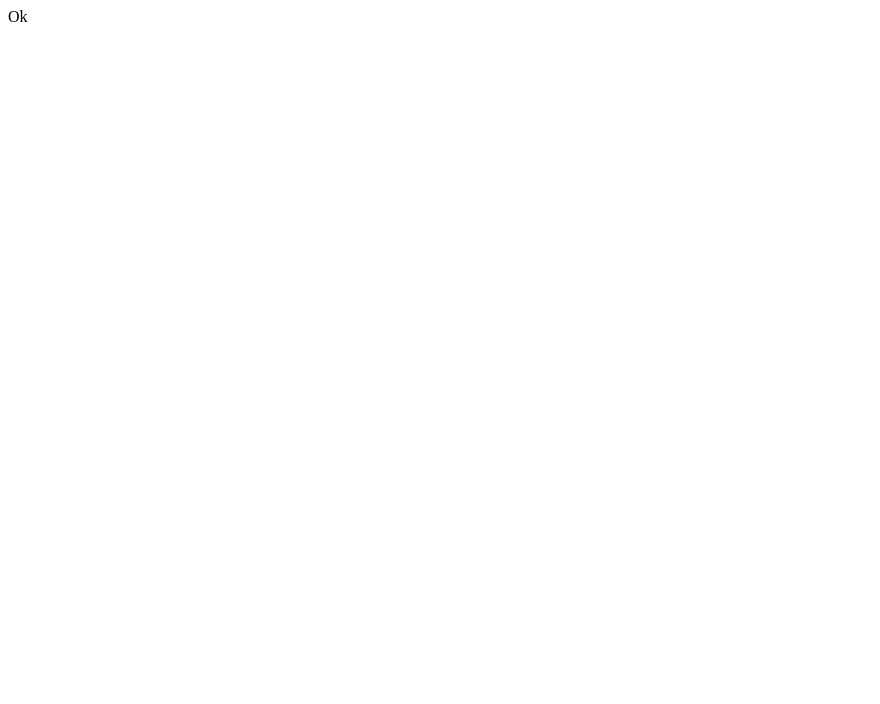
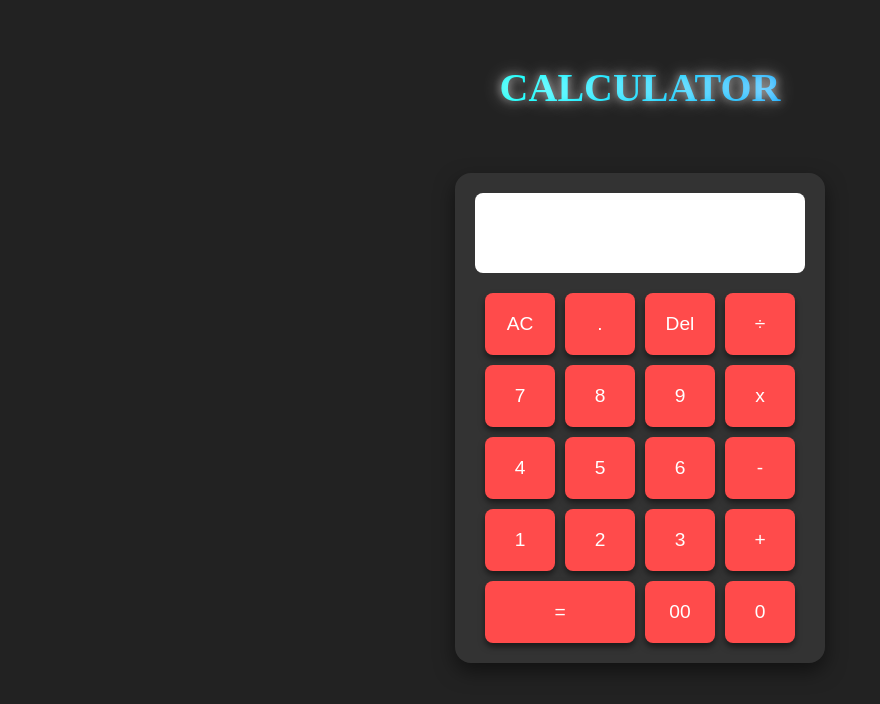
Before and after one commit to Vishwajeetshinde1/Calculator, a plain HTML site: page index.html in a window 1280 px wide. Shown: the whole page, without its empty margins (0-880 px from the left). Drawn offline with Linux system fonts and the light colour scheme.

Commit message:
update index.html

```diff
--- a/index.html
+++ b/index.html
@@ -1 +1,44 @@
-Ok
+<!DOCTYPE html>
+<html lang="en">
+<head>
+  <meta charset="UTF-8">
+  <meta name="viewport" content="width=device-width, initial-scale=1.0">
+  <title>Calculator</title>
+  <link rel="stylesheet" href="style.css">
+  <link rel="stylesheet" href="mycss.css">
+</head>
+<body>
+
+  <div class="name">calculator</div>
+  <div class="calculator">
+    <input class="input shadow" id="inputBox" type="text" readonly />
+
+    <div class="button-box">
+      <button class="button">AC</button>
+      <button class="button">.</button>
+      <button class="button">Del</button>
+      <button class="button">÷</button>
+
+      <button class="button">7</button>
+      <button class="button">8</button>
+      <button class="button">9</button>
+      <button class="button">x</button>
+
+      <button class="button">4</button>
+      <button class="button">5</button>
+      <button class="button">6</button>
+      <button class="button">-</button>
+
+      <button class="button">1</button>
+      <button class="button">2</button>
+      <button class="button">3</button>
+      <button class="button">+</button>
+
+      <button class="button zero">=</button>
+      <button class="button">00</button>
+      <button class="button">0</button>
+    </div>
+  </div>
+  <script src="script.js"></script>
+</body>
+</html>
```
